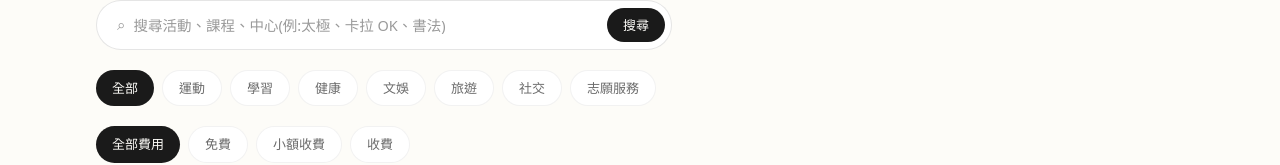
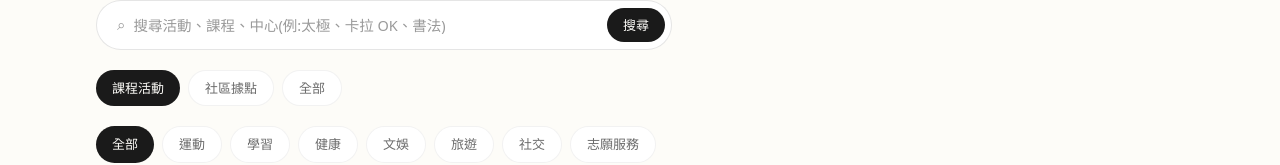
Before and after one commit to magichsin517/lohascard, a Next.js app: page / in a window 1280 px wide. Shown: the part 509-674 px from the top of the page. Built offline with nearby package versions, Linux system fonts and the light colour scheme; no server answers; the database is empty.

Commit message:
feat: SourceFilter (課程/據點/全部) + bump FETCH_CAP to 12000

```diff
--- a/app/page.tsx
+++ b/app/page.tsx
@@ -4,6 +4,7 @@ import ActivityCard from '@/components/ActivityCard';
 import CategoryFilter from '@/components/CategoryFilter';
 import DistrictFilter from '@/components/DistrictFilter';
 import PricingFilter from '@/components/PricingFilter';
+import SourceFilter from '@/components/SourceFilter';
 import Pagination from '@/components/Pagination';
 import SearchBox from '@/components/SearchBox';
 import LineCallout from '@/components/LineCallout';
@@ -12,14 +13,15 @@ export const revalidate = 60; // 每分鐘重新驗證一次
 
 const PAGE_SIZE = 30;
 // 撈出來先分組再分頁,避免同一活動的不同時段落在不同頁。
-// 用一個上限保護,超過就截斷(現階段資料量 ~1000,3000 綽綽有餘)。
-const GROUPING_FETCH_CAP = 3000;
+// 用一個上限保護,超過就截斷(2026-04 加入衛福部 5800+ 據點後拉高)。
+const GROUPING_FETCH_CAP = 12000;
 
 async function getActivityGroups(
   category: string | undefined,
   district: string | undefined,
   city: string | undefined,
   pricing: string | undefined,
+  source: string | undefined,
   q: string | undefined,
   page: number
 ): Promise<{ groups: ActivityGroup[]; total: number }> {
@@ -63,6 +65,16 @@ async function getActivityGroups(
     // tags 為 text[],用 contains 找包含該價格 tag 的活動
     query = query.contains('tags', [pricing]);
   }
+  // 資料類型篩選(避免課程跟社區據點混在一起)
+  //  - 'course' (預設):排除社區據點
+  //  - 'point':只顯示社區據點
+  //  - 'all':全部
+  if (!source || source === 'course') {
+    query = query.not('tags', 'cs', '{"樂齡據點"}');
+  } else if (source === 'point') {
+    query = query.contains('tags', ['樂齡據點']);
+  }
+  // source === 'all' 時不加過濾
   if (q && q.trim()) {
     // 關鍵字:標題 / 摘要 / 主辦單位 其中一項包含即可
     const kw = q.trim().replace(/[%,]/g, ''); // PostgREST ilike 裡逗號會被當分隔符,先清掉
@@ -89,7 +101,7 @@ async function getActivityGroups(
 export default async function HomePage({
   searchParams,
 }: {
-  searchParams: Promise<{ category?: string; district?: string; city?: string; pricing?: string; q?: string; page?: string }>;
+  searchParams: Promise<{ category?: string; district?: string; city?: string; pricing?: string; source?: string; q?: string; page?: string }>;
 }) {
   const params = await searchParams;
   const page = Math.max(1, parseInt(params.page || '1', 10) || 1);
@@ -98,6 +110,7 @@ export default async function HomePage({
     params.district,
     params.city,
     params.pricing,
+    params.source,
     params.q,
     page
   );
@@ -126,6 +139,7 @@ export default async function HomePage({
         {/* 篩選區 */}
         <section className="py-8 md:py-10 space-y-5">
           <SearchBox />
+          <SourceFilter />
           <CategoryFilter />
           <PricingFilter />
           <DistrictFilter />
--- /dev/null
+++ b/components/SourceFilter.tsx
@@ -0,0 +1,51 @@
+'use client';
+
+import { useRouter, useSearchParams, usePathname } from 'next/navigation';
+
+// 資料類型:課程 / 社區據點 / 全部
+// 預設「課程」(排除據點),避免首次進來 5800+ 據點卡片洗版
+const OPTIONS: Array<{ key: string; label: string; hint?: string }> = [
+  { key: 'course', label: '課程活動' },
+  { key: 'point', label: '社區據點' },
+  { key: 'all', label: '全部' },
+];
+
+export default function SourceFilter() {
+  const router = useRouter();
+  const pathname = usePathname();
+  const searchParams = useSearchParams();
+  const current = searchParams.get('source') || 'course';
+
+  const handleClick = (key: string) => {
+    const params = new URLSearchParams(searchParams.toString());
+    // 回到第一頁
+    params.delete('page');
+    if (key === 'course') {
+      params.delete('source');
+    } else {
+      params.set('source', key);
+    }
+    router.push(`${pathname}?${params.toString()}`);
+  };
+
+  return (
+    <div className="flex gap-2 flex-wrap">
+      {OPTIONS.map(({ key, label }) => {
+        const isActive = current === key;
+        return (
+          <button
+            key={key}
+            onClick={() => handleClick(key)}
+            className={`text-[13px] px-4 py-1.5 rounded-full transition-all ${
+              isActive
+                ? 'bg-ink text-paper'
+                : 'bg-paper-raised text-ink-muted hover:bg-paper-sunken border border-black/5'
+            }`}
+          >
+            {label}
+          </button>
+        );
+      })}
+    </div>
+  );
+}
--- a/lib/supabase.ts
+++ b/lib/supabase.ts
@@ -77,8 +77,13 @@ export function pricingTierOf(activity: Pick<Activity, 'tags' | 'cost'>): Pricin
 
 // 格式化日期/時間的小工具
 export function formatEventTime(activity: Activity): string {
+  const startT = activity.start_time?.substring(0, 5) || '';
+  const endT = activity.end_time?.substring(0, 5) || '';
+  const timeRange = startT && endT ? `${startT}-${endT}` : startT || endT || '';
+
   if (activity.event_type === 'recurring') {
-    return `${activity.recurring_rule || ''} ${activity.start_time?.substring(0, 5) || ''}-${activity.end_time?.substring(0, 5) || ''}`;
+    const rule = activity.recurring_rule || '';
+    return [rule, timeRange].filter(Boolean).join(' ').trim();
   }
   if (activity.start_date) {
     const date = new Date(activity.start_date);
@@ -86,7 +91,8 @@ export function formatEventTime(activity: Activity): string {
     const day = date.getDate();
     const weekdays = ['日', '一', '二', '三', '四', '五', '六'];
     const weekday = weekdays[date.getDay()];
-    return `${month}/${day} (${weekday}) ${activity.start_time?.substring(0, 5) || ''}-${activity.end_time?.substring(0, 5) || ''}`;
+    const datePart = `${month}/${day} (${weekday})`;
+    return [datePart, timeRange].filter(Boolean).join(' ').trim();
   }
   return '';
 }
```
